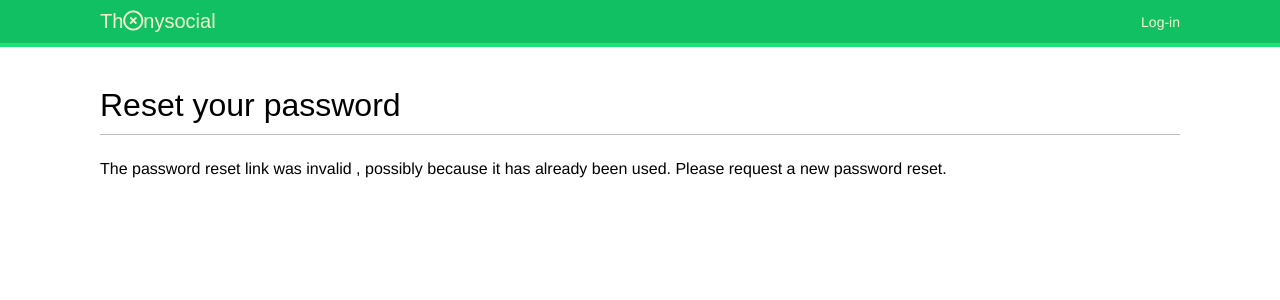
After one commit to AnthonyDem/Thonysocial, a Django app: page /account/reset/1/1/ in a window 1280 px wide. The commit adds this page. Shown: the top 300 px of the page. Run offline with Django 3.2, Linux system fonts and the light colour scheme; some libraries are stand-ins or nearby versions; some web fonts are replaced.

Commit message:
add reset password urls and templates

```diff
--- a/account/templates/registration/login.html
+++ b/account/templates/registration/login.html
@@ -9,6 +9,7 @@
     {%endif%}
     <div class="login-form">
       <form action='{% url "account:login" %}' method="post">
+      <p></p><a href="{% url 'account:password_reset' %}">Forgotten your password?</a><p>
         {{ form.as_p }}
         {% csrf_token %}
         <input type="hidden" name="text" value="{{next}}">
--- /dev/null
+++ b/account/templates/registration/password_reset_confirm.html
@@ -0,0 +1,18 @@
+{% extends 'base.html' %}
+
+{% block title %}Reset your password{% endblock %}
+
+{% block content %}
+    <h1>Reset your password</h1>
+    {% if validlink %}
+        <p>Please enter your new password twice:</p>
+        <form action="." method="post">
+            {{form.as_p}}
+            <p><input type="submit" value="Change my password"></p>
+            {% csrf_token %}
+        </form>
+    {% else %}
+        <p>The password reset link was invalid , possibly because it
+           has already been used. Please request a new password reset.</p>
+    {% endif %}
+{% endblock %}
--- /dev/null
+++ b/account/templates/registration/password_reset_email.html
@@ -0,0 +1,4 @@
+Someone asked for password reset for email {{email}}. Follow the link
+below:
+{{protocol}}://{{domain}}{% url 'account:password_reset_confirm' uidb64=uid token=token %}
+Your username, in case you've forgotten: {{user.get_username}}
--- a/account/urls.py
+++ b/account/urls.py
@@ -1,6 +1,7 @@
-from django.urls import path
+from django.urls import path, reverse_lazy
 from django.contrib.auth import views as auth_views
 from . import views
+
 
 app_name = 'account'
 
@@ -8,8 +9,16 @@ urlpatterns = [
     path('dashboard/', views.dashboard, name='dashboard'),
     path('login/', auth_views.LoginView.as_view(), name="login"),
     path('logout/', auth_views.LogoutView.as_view(), name="logout"),
-    path('change_password/', auth_views.PasswordChangeView.as_view(),
-         {'post_change_redirect': 'account:password_change_done'}, name='password_change'),
+    path('change_password/',
+         auth_views.PasswordChangeView.as_view(success_url=reverse_lazy('account:password_change_done')),
+         name='password_change'),
     path('change_password/done/', auth_views.PasswordChangeDoneView.as_view(), name='password_change_done'),
-
+    path('reset_password/',
+         auth_views.PasswordResetView.as_view(success_url=reverse_lazy('account:password_reset_done')),
+         name='password_reset'),
+    path('reset_password/done/', auth_views.PasswordResetDoneView.as_view(), name='password_reset_done'),
+    path('reset/<uidb64>/<token>/',
+         auth_views.PasswordResetConfirmView.as_view(success_url=reverse_lazy('account:password_reset_complete')),
+         name='password_reset_confirm'),
+    path('reset/done/', auth_views.PasswordResetCompleteView.as_view(), name='password_reset_complete'),
 ]
--- a/bookmarks/settings.py
+++ b/bookmarks/settings.py
@@ -118,3 +118,5 @@ STATIC_URL = '/static/'
 LOGIN_REDIRECT_URL = 'account:dashboard'
 LOGIN_URL = 'account:login'
 LOGOUT_URL = 'account:logout'
+
+EMAIL_BACKEND = 'django.core.mail.backends.console.EmailBackend'
```
Also changed, not shown: account/templates/registration/password_reset_complete.html (added, +10 -0 lines), account/templates/registration/password_reset_done.html (added, +10 -0 lines), account/templates/registration/password_reset_form.html (added, +13 -0 lines).
